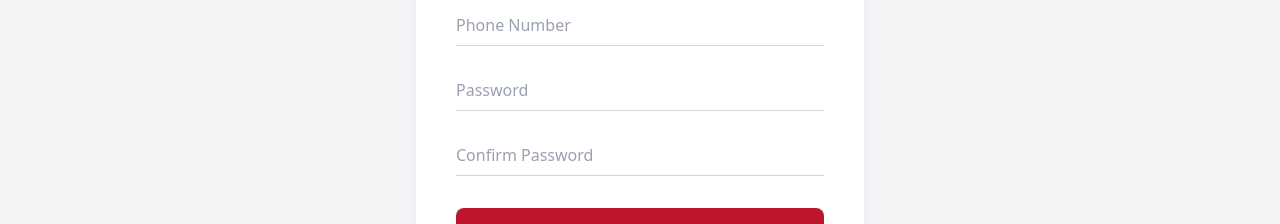
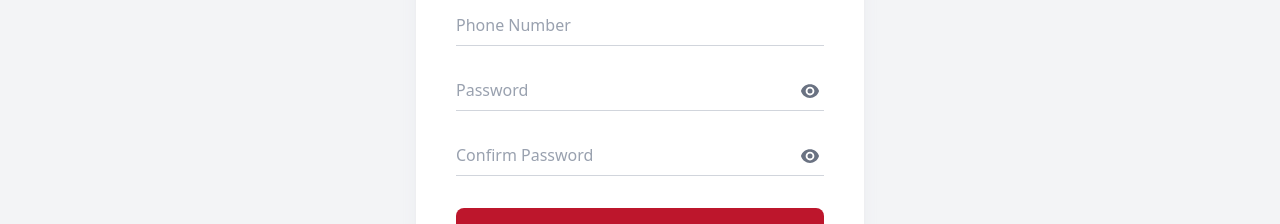
Before and after one commit to Nivesh26/General-Mechanical-Works, a React (Vite) app in the folder Frontend/: page /signup in a window 1280 px wide. Shown: the part 405-629 px from the top of the page. Built offline with nearby package versions, Linux system fonts and the light colour scheme.

Commit message:
Add password visibility toggle to Login and Signup components for improved user experience

```diff
--- a/Frontend/src/Logins-Signup/Login.tsx
+++ b/Frontend/src/Logins-Signup/Login.tsx
@@ -1,5 +1,6 @@
 import React, { useState } from 'react'
 import { Link } from 'react-router-dom'
+import { HiEye, HiEyeSlash } from 'react-icons/hi2'
 import Header from '../UserComponent/Header'
 import Footer from '../UserComponent/Footer'
 import Copyright from '../UserComponent/Copyright'
@@ -8,6 +9,7 @@ import googleIcon from '../assets/google.png'
 const Userlogin = () => {
   const [email, setEmail] = useState('')
   const [password, setPassword] = useState('')
+  const [showPassword, setShowPassword] = useState(false)
 
   const handleSubmit = (e: React.FormEvent) => {
     e.preventDefault()
@@ -41,13 +43,23 @@ const Userlogin = () => {
                 />
               </div>
               <div>
-                <input
-                  type="password"
-                  placeholder="Password"
-                  value={password}
-                  onChange={(e) => setPassword(e.target.value)}
-                  className="w-full bg-transparent border-0 border-b border-gray-300 px-0 py-2 text-gray-800 placeholder-gray-400 focus:outline-none focus:border-primary transition-colors"
-                />
+                <div className="relative">
+                  <input
+                    type={showPassword ? 'text' : 'password'}
+                    placeholder="Password"
+                    value={password}
+                    onChange={(e) => setPassword(e.target.value)}
+                    className="w-full bg-transparent border-0 border-b border-gray-300 px-0 py-2 pr-9 text-gray-800 placeholder-gray-400 focus:outline-none focus:border-primary transition-colors"
+                  />
+                  <button
+                    type="button"
+                    onClick={() => setShowPassword((prev) => !prev)}
+                    className="absolute right-0 top-1/2 -translate-y-1/2 p-1 text-gray-500 hover:text-gray-700"
+                    aria-label={showPassword ? 'Hide password' : 'Show password'}
+                  >
+                    {showPassword ? <HiEyeSlash className="w-5 h-5" /> : <HiEye className="w-5 h-5" />}
+                  </button>
+                </div>
                 <div className="flex justify-end mt-1">
                   <Link
                     to="/forgetpassword"
--- a/Frontend/src/Logins-Signup/Signup.tsx
+++ b/Frontend/src/Logins-Signup/Signup.tsx
@@ -1,5 +1,6 @@
 import React, { useState } from 'react'
 import { Link } from 'react-router-dom'
+import { HiEye, HiEyeSlash } from 'react-icons/hi2'
 import Header from '../UserComponent/Header'
 import Footer from '../UserComponent/Footer'
 import Copyright from '../UserComponent/Copyright'
@@ -11,6 +12,8 @@ const Usersignup = () => {
   const [phone, setPhone] = useState('')
   const [password, setPassword] = useState('')
   const [confirmPassword, setConfirmPassword] = useState('')
+  const [showPassword, setShowPassword] = useState(false)
+  const [showConfirmPassword, setShowConfirmPassword] = useState(false)
 
   const handleSubmit = (e: React.FormEvent) => {
     e.preventDefault()
@@ -61,23 +64,39 @@ const Usersignup = () => {
                   className="w-full bg-transparent border-0 border-b border-gray-300 px-0 py-2 text-gray-800 placeholder-gray-400 focus:outline-none focus:border-primary transition-colors"
                 />
               </div>
-              <div>
+              <div className="relative">
                 <input
-                  type="password"
+                  type={showPassword ? 'text' : 'password'}
                   placeholder="Password"
                   value={password}
                   onChange={(e) => setPassword(e.target.value)}
-                  className="w-full bg-transparent border-0 border-b border-gray-300 px-0 py-2 text-gray-800 placeholder-gray-400 focus:outline-none focus:border-primary transition-colors"
+                  className="w-full bg-transparent border-0 border-b border-gray-300 px-0 py-2 pr-9 text-gray-800 placeholder-gray-400 focus:outline-none focus:border-primary transition-colors"
                 />
+                <button
+                  type="button"
+                  onClick={() => setShowPassword((prev) => !prev)}
+                  className="absolute right-0 top-1/2 -translate-y-1/2 p-1 text-gray-500 hover:text-gray-700"
+                  aria-label={showPassword ? 'Hide password' : 'Show password'}
+                >
+                  {showPassword ? <HiEyeSlash className="w-5 h-5" /> : <HiEye className="w-5 h-5" />}
+                </button>
               </div>
-              <div>
+              <div className="relative">
                 <input
-                  type="password"
+                  type={showConfirmPassword ? 'text' : 'password'}
                   placeholder="Confirm Password"
                   value={confirmPassword}
                   onChange={(e) => setConfirmPassword(e.target.value)}
-                  className="w-full bg-transparent border-0 border-b border-gray-300 px-0 py-2 text-gray-800 placeholder-gray-400 focus:outline-none focus:border-primary transition-colors"
+                  className="w-full bg-transparent border-0 border-b border-gray-300 px-0 py-2 pr-9 text-gray-800 placeholder-gray-400 focus:outline-none focus:border-primary transition-colors"
                 />
+                <button
+                  type="button"
+                  onClick={() => setShowConfirmPassword((prev) => !prev)}
+                  className="absolute right-0 top-1/2 -translate-y-1/2 p-1 text-gray-500 hover:text-gray-700"
+                  aria-label={showConfirmPassword ? 'Hide password' : 'Show password'}
+                >
+                  {showConfirmPassword ? <HiEyeSlash className="w-5 h-5" /> : <HiEye className="w-5 h-5" />}
+                </button>
               </div>
 
               <button
```
